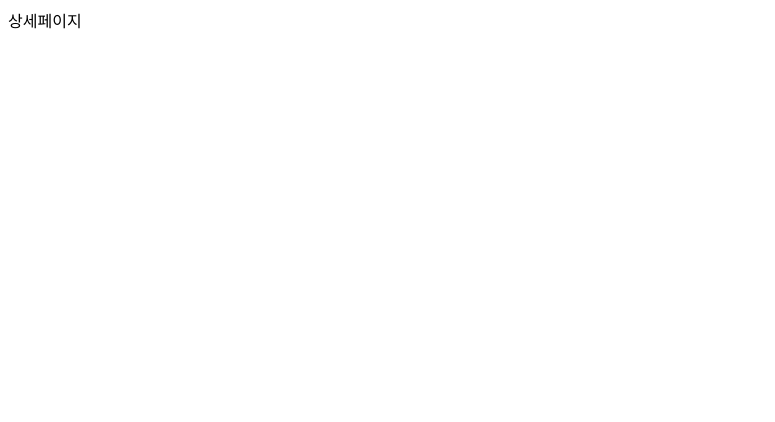
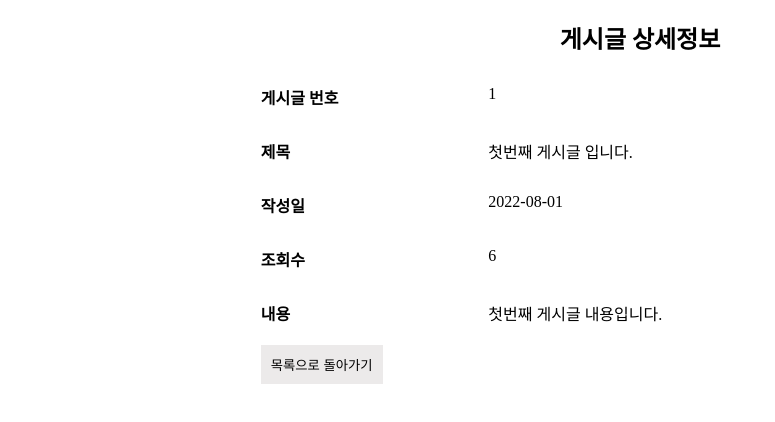
Before and after one commit to cogcod/react_board, a React (Create React App) app: page /postview/1 in a window 1280 px wide. Shown: the top 422 px of the page, without its empty margins (0-775 px from the left). Built offline with nearby package versions, Linux system fonts and the light colour scheme.

Commit message:
json 데이터 가져와서 상세페이지 출력

```diff
--- a/src/page/PostView.js
+++ b/src/page/PostView.js
@@ -1,10 +1,42 @@
 import React from 'react';
+import { getPostByNo } from "../data/Data";
+import { useParams } from "react-router-dom";
+import './PostList.css';
 
 function PostView() {
+    const params = useParams();
+    const findData = getPostByNo(params.no);
+
     return (
-        <div>
-            상세페이지
-        </div>
+        <>
+            <h2 align="center">게시글 상세정보</h2>
+            <div className="post-view-wrapper">
+                {
+                    params ? (
+                        <>
+                            <div className="post-view-row">
+                                <label>게시글 번호</label>
+                                <label>{ findData.no }</label>
+                            </div><div className="post-view-row">
+                                <label>제목</label>
+                                <label>{ findData.title }</label>
+                            </div><div className="post-view-row">
+                                <label>작성일</label>
+                                <label>{ findData.createDate }</label>
+                            </div><div className="post-view-row">
+                                <label>조회수</label>
+                                <label>{ findData.readCount }</label>
+                            </div><div className="post-view-row">
+                                <label>내용</label>
+                                <div>{ findData.content }</div>
+                            </div>
+                        </>
+                    ) : "해당 게시글을 찾을 수 없습니다."
+                }
+                <button className="post-view-go-list-btn" onClick={()=> console.log("버튼")}>목록으로 돌아가기</button>
+            </div>
+        </>
+
     );
 }
 
```
